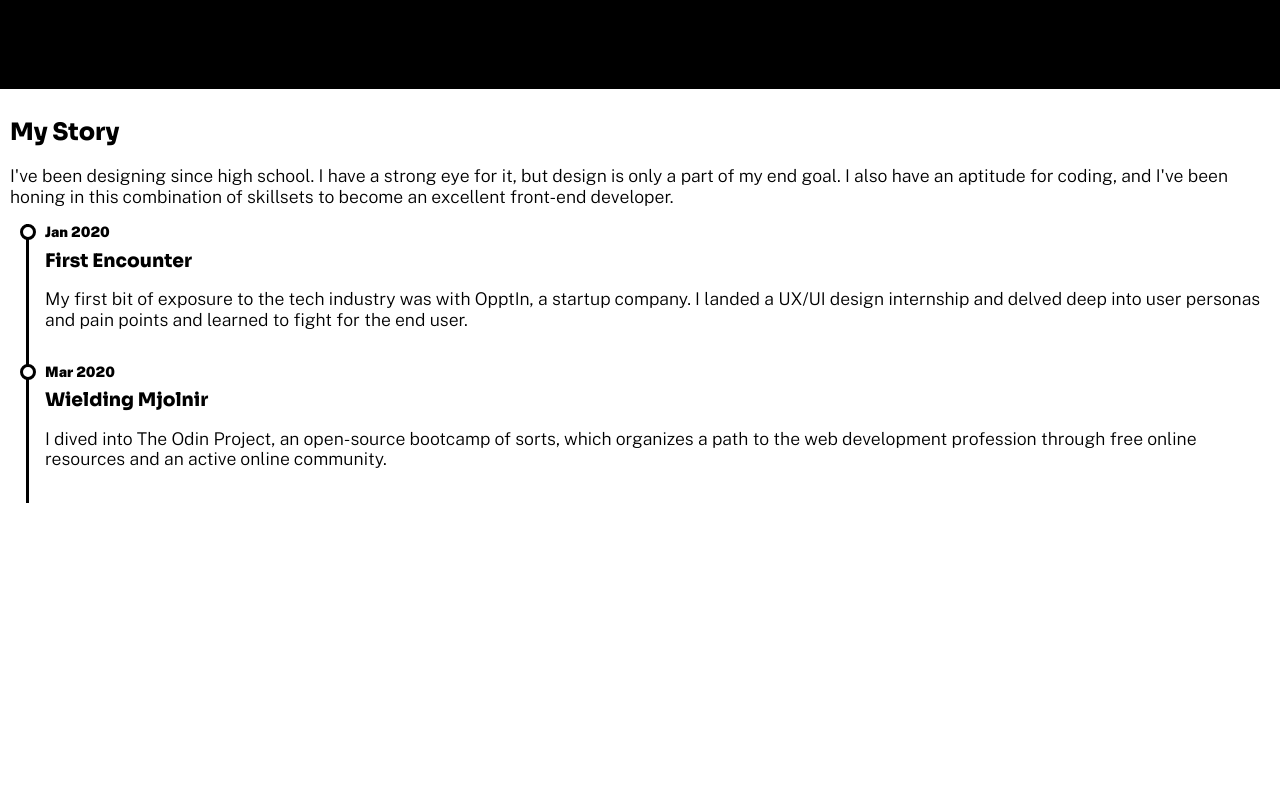
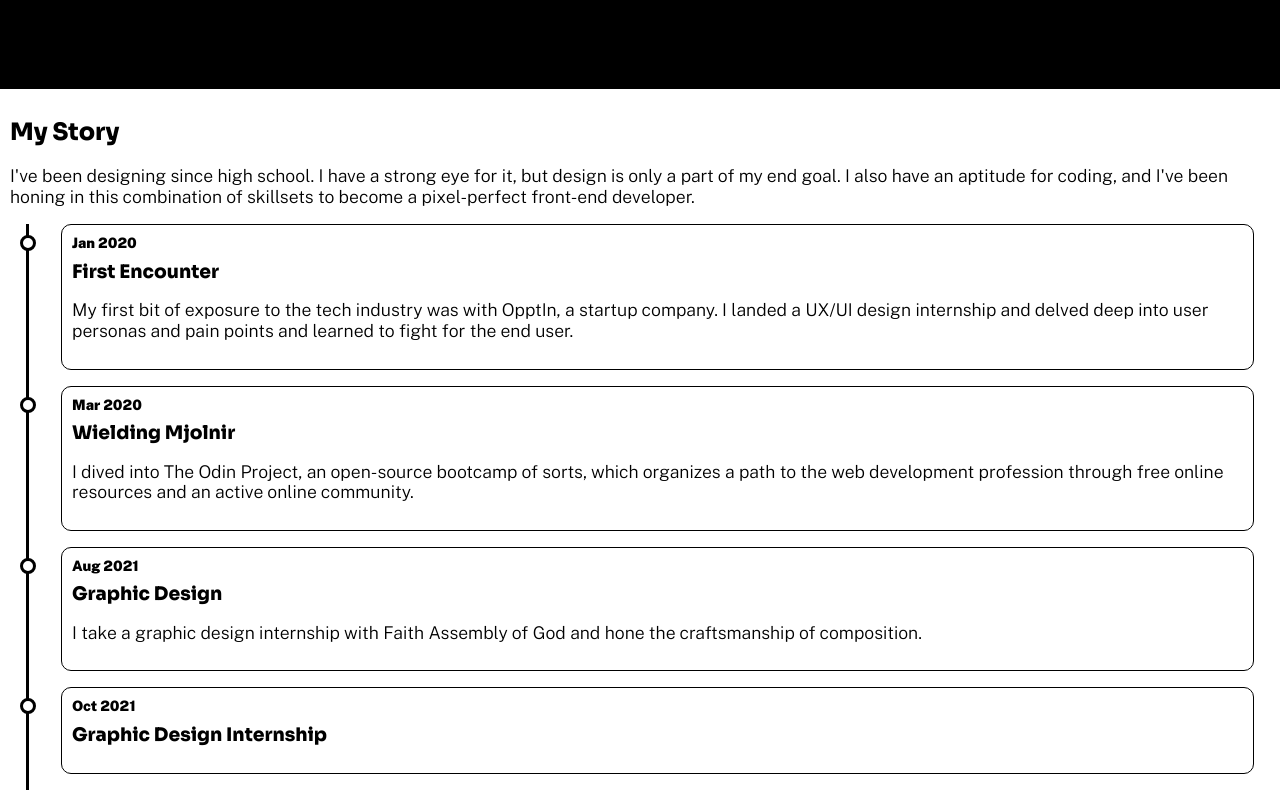
Before and after one commit to jessiejalca/about-me, a plain HTML site: page index.html in a window 1280 px wide. Shown: the part 391-1191 px from the top of the page. Before the commit the page ends 904 px from the top, so only its background shows below. Drawn offline with nearby package versions, Linux system fonts and the light colour scheme.

Commit message:
Add box and border around timeline content

```diff
--- a/index.html
+++ b/index.html
@@ -19,11 +19,12 @@
           I've been designing since high school. I have a strong eye for it, but
           design is only a part of my end goal. I also have an aptitude for
           coding, and I've been honing in this combination of skillsets to
-          become an excellent front-end developer.
+          become a pixel-perfect front-end developer.
         </p>
       </section>
       <div id="timeline">
         <section class="timeline-point">
+          <div class="timeline-content-box">
             <p class="date"><strong>Jan 2020</strong></p>
             <h3>First Encounter</h3>
             <p>
@@ -32,8 +33,10 @@
               into user personas and pain points and learned to fight for the end
               user.
             </p>
+          </div>
         </section>
         <section class="timeline-point">
+          <div class="timeline-content-box">
             <p class="date"><strong>Mar 2020</strong></pc>
             <h3>Wielding Mjolnir</h3>
             <p>
@@ -41,20 +44,25 @@
               which organizes a path to the web development profession through
               free online resources and an active online community.
             </p>
+          </div>
         </section>
-        <!-- <section class="timeline-point">
-          <p><strong>Aug 2021</strong></p>
+        <section class="timeline-point">
+          <div class="timeline-content-box">
+            <p class="date"><strong>Aug 2021</strong></p>
             <h3>Graphic Design</h3>
             <p>
               I take a graphic design internship with Faith Assembly of God and
               hone the craftsmanship of composition.
             </p>
+          </div>
         </section>
         <section class="timeline-point">
-          <p><strong>Oct 2021</strong></p>
+          <div class="timeline-content-box">
+            <p class="date"><strong>Oct 2021</strong></p>
             <h3>Graphic Design Internship</h3>
             <p></p>
-        </section> -->
+          </div>
+        </section>
       </div>
     </article>
   </body>
--- a/styles/_variables.scss
+++ b/styles/_variables.scss
@@ -3,3 +3,6 @@
 
 $header-font: "Sora";
 $body-font: "Public Sans";
+
+$primary-color: black;
+$comp-color: white;
--- a/styles/main.scss
+++ b/styles/main.scss
@@ -20,12 +20,12 @@ article {
 /* Header */
 #header {
   display: flex;
-  background-color: black;
+  background-color: $primary-color;
   height: 30em;
   justify-content: center;
   align-items: center;
   h1 {
-    background-color: white;
+    background-color: $comp-color;
     padding: 0.5em;
     font-size: 3rem;
     text-align: center;
@@ -34,7 +34,7 @@ article {
 
 /* Timeline */
 #timeline {
-  /* Text styles */
+  // Text styles
   h3 {
     margin: 0.5em 0;
   }
@@ -42,24 +42,32 @@ article {
     font-size: 0.9em;
     margin: 0;
   }
-  /* Timeline graph */
+
+  // Timeline content boxes
+  .timeline-content-box {
+    border: 1px solid $primary-color;
+    border-radius: 10px;
+    margin-left: 1em;
+    padding: 10px;
+  }
+
+  // Timeline graph
   .timeline-point {
-    /* Position text */
-    padding-bottom: 1em;
-    padding-left: 1em;
+    // Position content
+    padding: 0 1em 1em 1em;
 
-    /* Position timeline */
+    // Create line
     margin-left: 1em;
-    border-left: 3px solid black;
+    border-left: 3px solid $primary-color;
 
-    /* Create timeline points */
+    // Create points
     .date:before {
       content: "";
       width: 10px;
       height: 10px;
       border-radius: 50%;
-      background: white;
-      border: 3px solid black;
+      background: $comp-color;
+      border: 3px solid $primary-color;
       position: absolute;
       left: 20px;
     }
```
Also changed, not shown: styles/main.css, 1 other file. Lines whose indentation alone changed are shown as unchanged.
